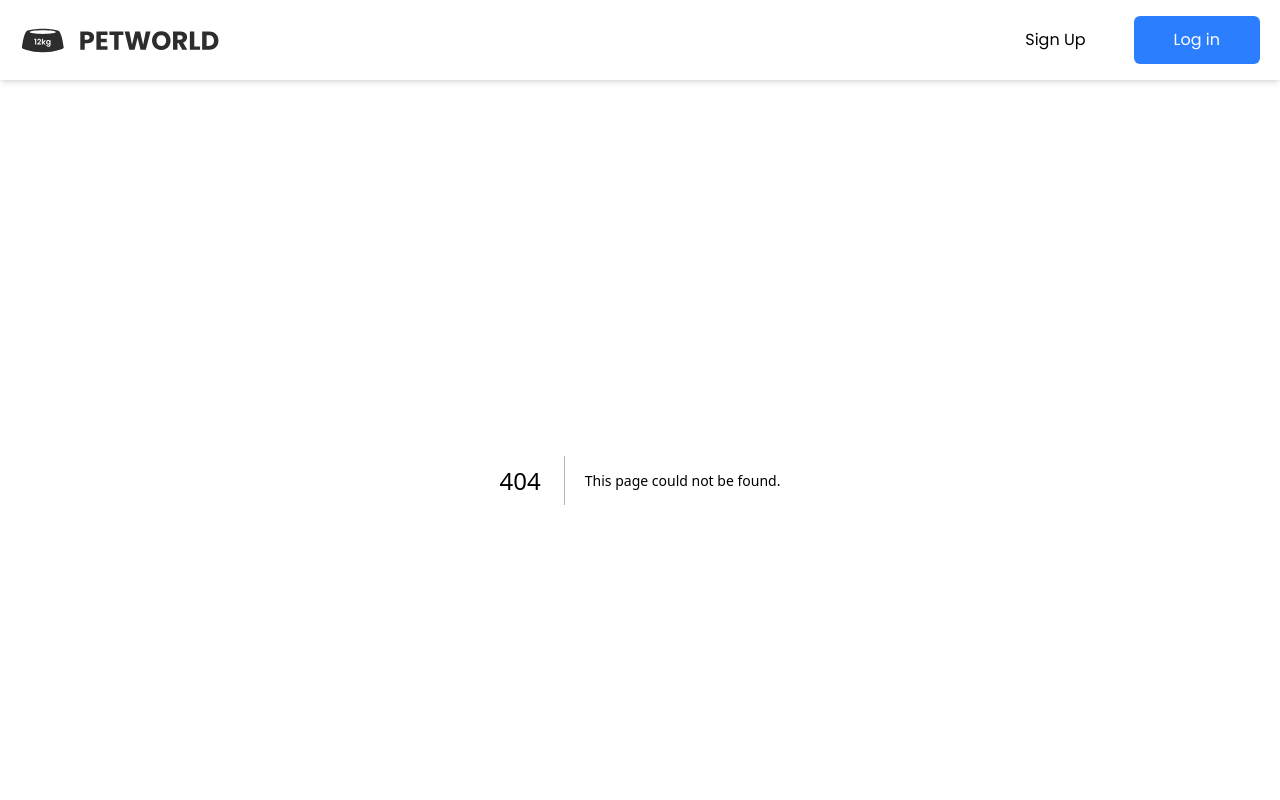
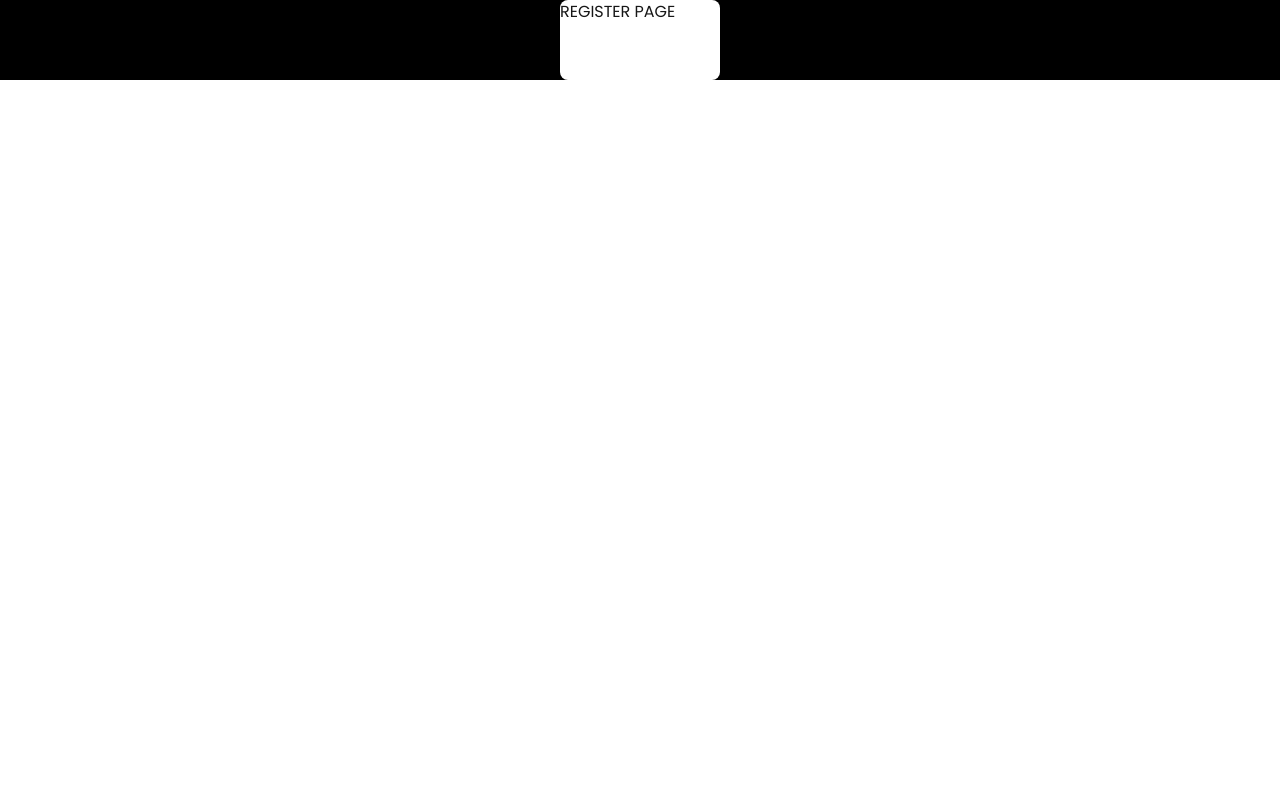
Before and after one commit to raiwirawan/landing-page-uts-pbw, a Next.js app: page /register in a window 1280 px wide. Before the commit this address had no page. Shown: the top 800 px of the page. Built offline with nearby package versions, Linux system fonts and the light colour scheme.

Commit message:
Create register and login page

```diff
--- a/app/layout.tsx
+++ b/app/layout.tsx
@@ -23,9 +23,7 @@ export default function RootLayout({
 	return (
 		<html lang="en">
 			<body className={`${poppins.variable} ${poppins.className} antialiased`}>
-				<Header />
-				<main id="main">{children}</main>
-				<Footer />
+				{children}
 			</body>
 		</html>
 	);
--- /dev/null
+++ b/app/login/page.tsx
@@ -0,0 +1,9 @@
+export default function LoginPage() {
+	return (
+		<div className="container bg-black">
+			<div className="w-full flex items-center justify-center">
+				<div className="bg-white w-40 h-20 rounded-lg">LOGIN PAGE</div>
+			</div>
+		</div>
+	);
+}
--- a/app/page.tsx
+++ b/app/page.tsx
@@ -1,3 +1,5 @@
+import Header from "@/components/header";
+import Footer from "@/components/footer";
 import BrandsSection from "@/components/brands-section";
 import HeroSection from "@/components/hero-section";
 import TestimonialSection from "@/components/testimonial-section";
@@ -5,6 +7,9 @@ import VideoSection from "@/components/video-section";
 
 export default function Home() {
 	return (
+		<div>
+			<Header />
+			<main id="main">
 				<div id="sections" className="w-full">
 					<HeroSection
 						headingText={
@@ -30,5 +35,8 @@ export default function Home() {
 						paragraphText="Bawa anjingmu ke sini tanpa khawatir stress dan waktu untuk merawat anjing! Mudah banget kan?"
 					/>
 				</div>
+			</main>
+			<Footer />
+		</div>
 	);
 }
--- /dev/null
+++ b/app/register/page.tsx
@@ -0,0 +1,9 @@
+export default function RegisterPage() {
+	return (
+		<div className="container bg-black">
+			<div className="w-full flex items-center justify-center">
+				<div className="bg-white w-40 h-20 rounded-lg">REGISTER PAGE</div>
+			</div>
+		</div>
+	);
+}
```
Lines whose indentation alone changed are shown as unchanged.
